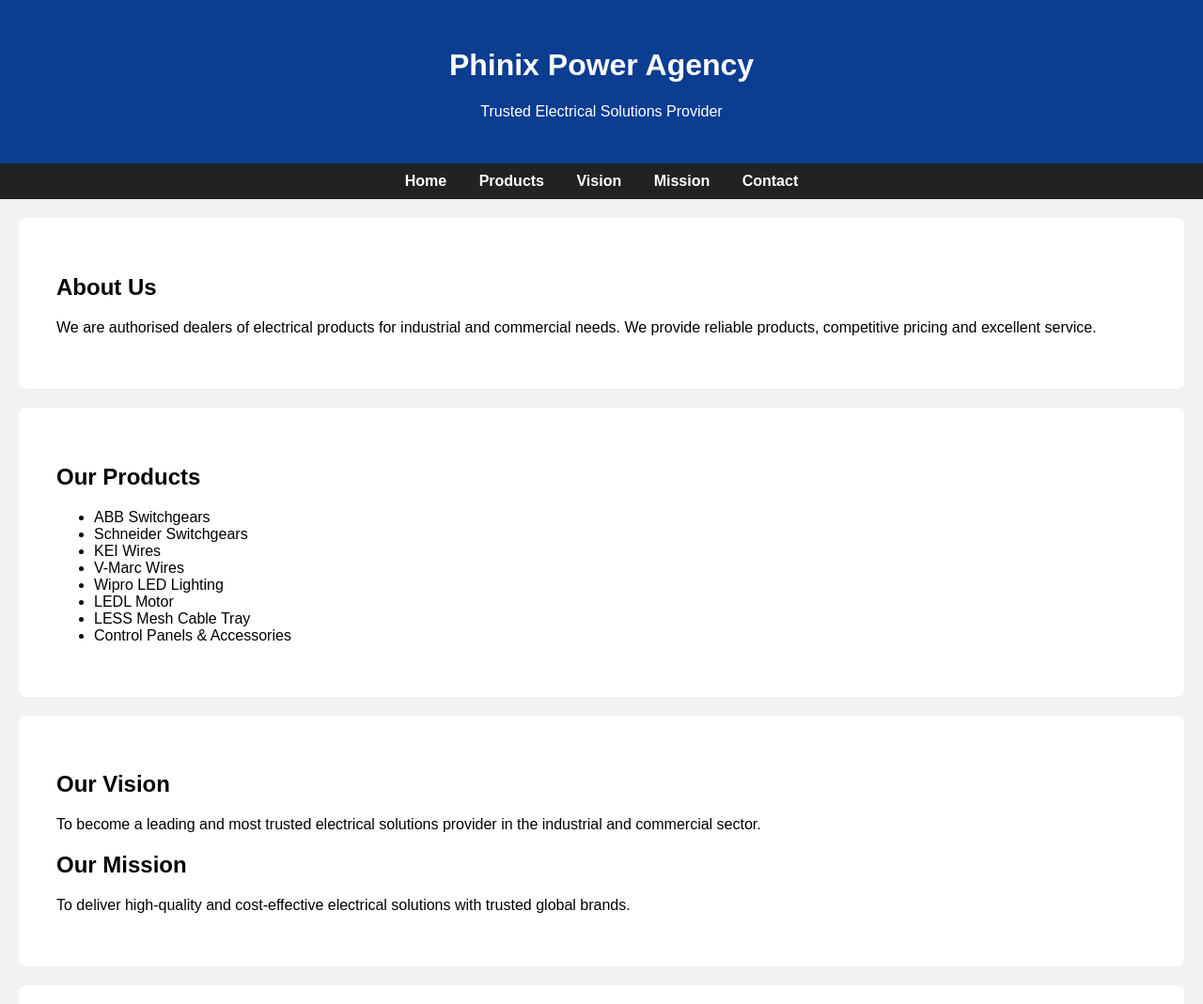
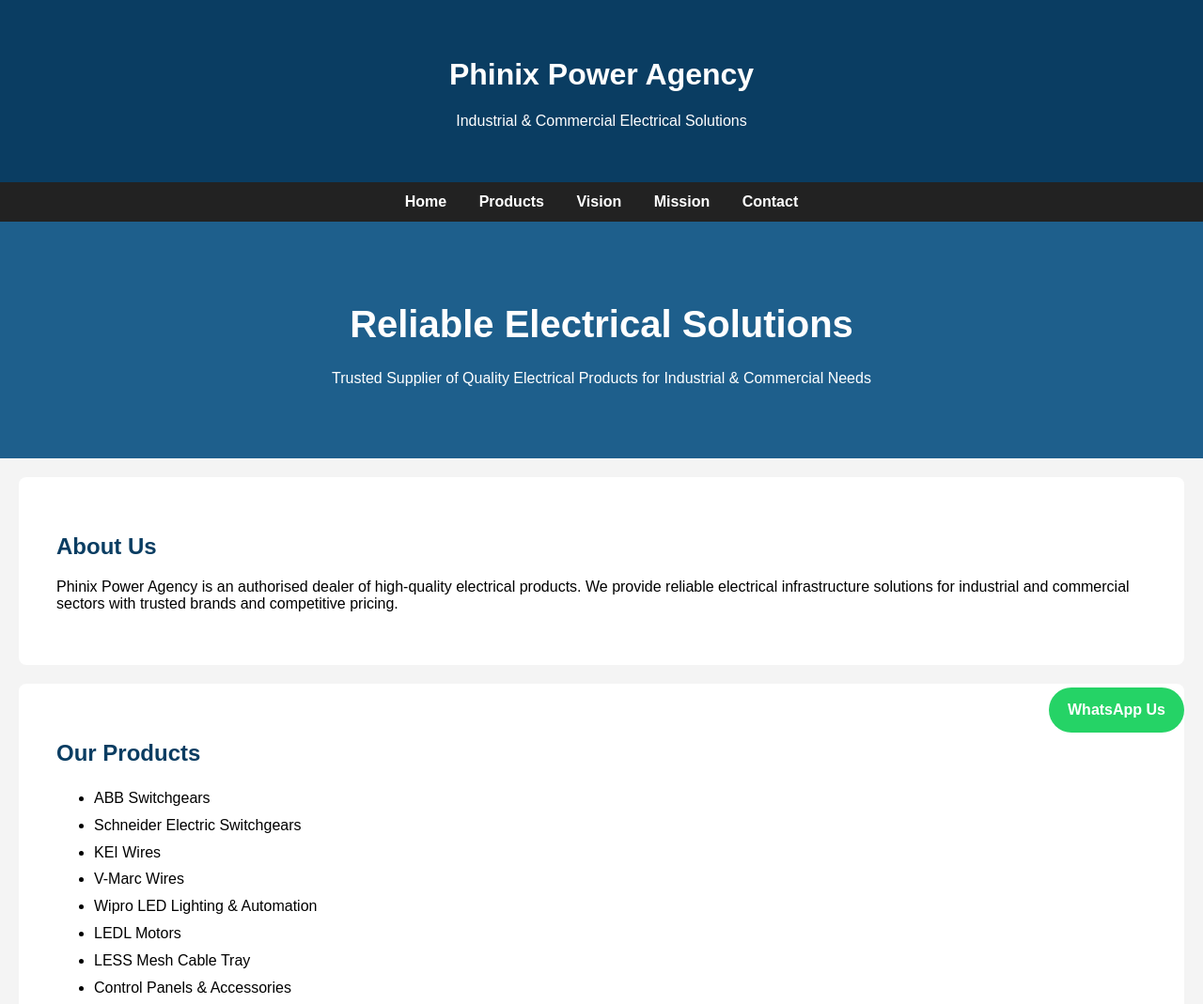
Before and after one commit to kavya2004rathod-svg/phinixpoweragency, a plain HTML site: page index.html in a window 1280 px wide. Shown: the top 1069 px of the page at 94% size. Drawn offline with Linux system fonts and the light colour scheme.

Commit message:
index.html

```diff
--- a/index.html
+++ b/index.html
@@ -2,24 +2,25 @@
 <html>
 <head>
 <title>Phinix Power Agency</title>
+
 <style>
 
 body{
 font-family: Arial;
 margin:0;
-background:#f2f2f2;
+background:#f4f4f4;
 }
 
 header{
-background:#0b3d91;
+background:#0a3d62;
 color:white;
+padding:40px;
 text-align:center;
-padding:30px;
 }
 
 nav{
 background:#222;
-padding:10px;
+padding:12px;
 text-align:center;
 }
 
@@ -30,28 +31,61 @@
 font-weight:bold;
 }
 
+.hero{
+background:#1e5f8c;
+color:white;
+padding:60px;
+text-align:center;
+}
+
+.hero h1{
+font-size:40px;
+}
+
 section{
+background:white;
 padding:40px;
-background:white;
 margin:20px;
 border-radius:8px;
 }
 
+h2{
+color:#0a3d62;
+}
+
+ul{
+line-height:1.8;
+}
+
+.whatsapp{
+position:fixed;
+bottom:20px;
+right:20px;
+background:#25D366;
+color:white;
+padding:15px 20px;
+border-radius:50px;
+text-decoration:none;
+font-weight:bold;
+}
+
 footer{
-background:#0b3d91;
+background:#0a3d62;
 color:white;
 text-align:center;
-padding:15px;
+padding:20px;
+margin-top:20px;
 }
 
 </style>
+
 </head>
 
 <body>
 
 <header>
 <h1>Phinix Power Agency</h1>
-<p>Trusted Electrical Solutions Provider</p>
+<p>Industrial & Commercial Electrical Solutions</p>
 </header>
 
 <nav>
@@ -62,11 +96,16 @@
 <a href="#">Contact</a>
 </nav>
 
+<div class="hero">
+<h1>Reliable Electrical Solutions</h1>
+<p>Trusted Supplier of Quality Electrical Products for Industrial & Commercial Needs</p>
+</div>
+
 <section>
 <h2>About Us</h2>
 <p>
-We are authorised dealers of electrical products for industrial and commercial needs.
-We provide reliable products, competitive pricing and excellent service.
+Phinix Power Agency is an authorised dealer of high-quality electrical products.
+We provide reliable electrical infrastructure solutions for industrial and commercial sectors with trusted brands and competitive pricing.
 </p>
 </section>
 
@@ -74,11 +113,11 @@
 <h2>Our Products</h2>
 <ul>
 <li>ABB Switchgears</li>
-<li>Schneider Switchgears</li>
+<li>Schneider Electric Switchgears</li>
 <li>KEI Wires</li>
 <li>V-Marc Wires</li>
-<li>Wipro LED Lighting</li>
-<li>LEDL Motor</li>
+<li>Wipro LED Lighting & Automation</li>
+<li>LEDL Motors</li>
 <li>LESS Mesh Cable Tray</li>
 <li>Control Panels & Accessories</li>
 </ul>
@@ -87,12 +126,14 @@
 <section>
 <h2>Our Vision</h2>
 <p>
-To become a leading and most trusted electrical solutions provider in the industrial and commercial sector.
+To become a leading and most trusted electrical solutions provider recognized for quality, reliability, and customer satisfaction.
 </p>
+</section>
 
+<section>
 <h2>Our Mission</h2>
 <p>
-To deliver high-quality and cost-effective electrical solutions with trusted global brands.
+To deliver high-quality, reliable, and cost-effective electrical products while building long-term relationships with our clients.
 </p>
 </section>
 
@@ -102,6 +143,8 @@
 <p>Phone: +91 XXXXX XXXXX</p>
 </section>
 
+<a class="whatsapp" href="https://wa.me/91XXXXXXXXXX">WhatsApp Us</a>
+
 <footer>
 <p>© 2026 Phinix Power Agency</p>
 </footer>
```
